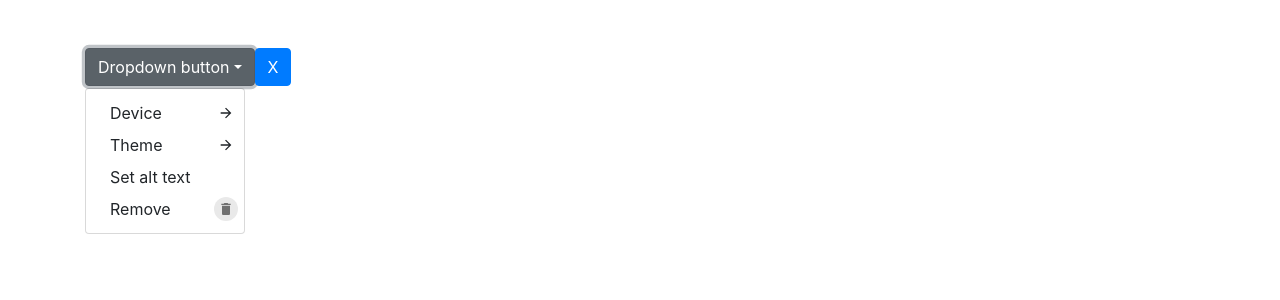
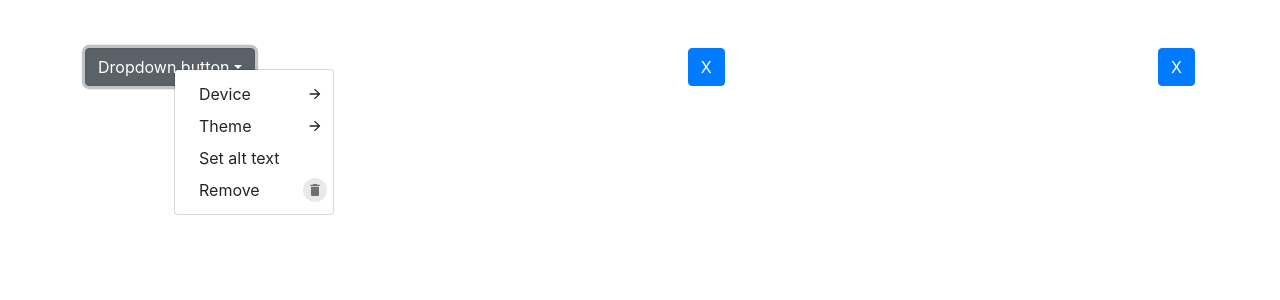
Before and after one commit to Nadav42/react-nested-dropdown-menu, a React (Create React App) app: page / in a window 1280 px wide. Both pictures are taken after a click on the button "Dropdown button". Shown: the top 300 px of the page. Built offline with nearby package versions, Linux system fonts and the light colour scheme.

Commit message:
fixed dropdown overflow out of screen

```diff
--- a/src/components/App.js
+++ b/src/components/App.js
@@ -1,6 +1,7 @@
 import React, { useState, useEffect } from 'react';
 import { DropdownMenu, DropdownSubMenu, DropdownItem } from './Dropdown';
 import { MdDelete, MdTranslate } from "react-icons/md";
+import '../main.css';
 
 const ButtonTest = ({ toggleOpen }) => {
 	return (
@@ -10,20 +11,24 @@ const ButtonTest = ({ toggleOpen }) => {
 
 const ButtonTest2 = ({ toggleOpen }) => {
 	return (
-		<button className="btn btn-primary" onClick={toggleOpen}>X</button>
+		<button className="btn btn-primary" onClick={(e) => toggleOpen(e)}>X</button>
 	);
 }
 
 const App = () => {
 	return (
-		<div className="container mt-5">
+		<div className="container mt-5 drop-test">
 			<span>
 				<DropdownMenu Button={ButtonTest}>
 					<DropdownSubMenu>
-						<DropdownItem title="Device" onClick={() => { console.log("clicked item #1") }} switchToMenu="devices" />
+						<DropdownItem title="Device" switchToMenu="devices" />
 						<DropdownItem title="Theme" switchToMenu="themes" />
 						<DropdownItem title="Set alt text" />
 						<DropdownItem title="Remove" rightIcon={<MdDelete />} rightCircle />
+					</DropdownSubMenu>
+					<DropdownSubMenu menuKey="devices" >
+						<DropdownItem title="Desktop" />
+						<DropdownItem title="Mobile" />
 					</DropdownSubMenu>
 					<DropdownSubMenu menuKey="themes" >
 						<DropdownItem title="Game" />
@@ -45,6 +50,32 @@ const App = () => {
 					<DropdownItem title="Remove" rightIcon={<MdDelete />} />
 				</DropdownMenu>
 			</span>
+			<span>
+				<DropdownMenu Button={ButtonTest2}>
+					<DropdownSubMenu>
+						<DropdownItem title="Device" switchToMenu="devices" />
+						<DropdownItem title="Theme" switchToMenu="themes" />
+						<DropdownItem title="Set alt text" />
+						<DropdownItem title="Remove" rightIcon={<MdDelete />} rightCircle />
+					</DropdownSubMenu>
+					<DropdownSubMenu menuKey="devices" >
+						<DropdownItem title="Desktop" />
+						<DropdownItem title="Mobile" />
+					</DropdownSubMenu>
+					<DropdownSubMenu menuKey="themes" >
+						<DropdownItem title="Game" />
+						<DropdownItem title="Paylines" />
+						<DropdownItem title="Big Win" />
+						<DropdownItem title="Free Spins" />
+						<DropdownItem title="Paytable" />
+						<DropdownItem title="Bonus" />
+					</DropdownSubMenu>
+					<DropdownSubMenu menuKey="language" >
+						<DropdownItem title="English" />
+						<DropdownItem title="French" />
+					</DropdownSubMenu>
+				</DropdownMenu>
+			</span>
 		</div >
 	);
 };
--- a/src/components/Dropdown.css
+++ b/src/components/Dropdown.css
@@ -2,6 +2,7 @@
     display: flex;
     justify-content: space-between;
     padding-right: 6px;
+    cursor: pointer;
 }
 
 .dropdown-item-container .dropdown-item-title {
--- a/src/components/Dropdown.js
+++ b/src/components/Dropdown.js
@@ -1,6 +1,11 @@
 import React, { useState, useRef, useEffect } from 'react';
 import { MdArrowForward, MdArrowBack } from "react-icons/md";
 import "./Dropdown.css";
+
+// stop react warnings on empty href
+const LinkWithoutWarnings = ({ className, onClick, href, children }) => {
+    return <a className={className} onClick={onClick} href={href}>{children}</a>;
+}
 
 // hook
 function useOutsideAlerter(ref, callback) {
@@ -20,16 +25,101 @@ function useOutsideAlerter(ref, callback) {
     }, [ref, callback]);
 }
 
+// hook
+function useWindowSize() {
+    const [windowSize, setWindowSize] = useState({ width: undefined, height: undefined });
+
+    useEffect(() => {
+        function handleResize() {
+            setWindowSize({ width: window.innerWidth, height: window.innerHeight });
+        }
+
+        // Add event listener
+        window.addEventListener("resize", handleResize);
+
+        // Call handler right away so state gets updated with initial window size
+        handleResize();
+
+        // Remove event listener on cleanup
+        return () => window.removeEventListener("resize", handleResize);
+    }, []); // Empty array ensures that effect is only run on mount
+
+    return windowSize;
+}
+
 // for inner usage
-const DropdownMenuBody = ({ open, children }) => {
+const DropdownMenuBody = ({ open, xClickPos, yClickPos, activeMenu, children }) => {
+    const menuRef = useRef(null);
+    const [xPos, setXPos] = useState(xClickPos);
+    const [yPos, setYPos] = useState(yClickPos);
+    const screenSize = useWindowSize();
+
+    const spaceFromMouse = 5; // a bit of spacing from the click pos
     const baseClass = open ? "dropdown-menu show" : "dropdown-menu";
+    let dropdownStyle = {};
+
+    if (xPos != null && yPos != null) {
+        dropdownStyle = { position: "fixed", top: yPos, left: xPos + spaceFromMouse };
+    }
+
+    useEffect(() => {
+        if (!open || xClickPos == null || yClickPos == null || !menuRef.current) {
+            return;
+        }
+
+        const screenWidth = window.innerWidth || document.documentElement.clientWidth || document.body.clientWidth;
+        const screenHeight = window.innerHeight || document.documentElement.clientHeight || document.body.clientHeight;
+
+        let xLeft = xClickPos;
+        let yTop = yClickPos;
+        let tooltipHeight = menuRef.current.scrollHeight;
+        let tooltipWidth = menuRef.current.scrollWidth;
+
+        let needsFixing = false;
+
+        // out of right border
+        if (xLeft > screenWidth - tooltipWidth) {
+            xLeft = xClickPos - tooltipWidth - (2 * spaceFromMouse);
+            needsFixing = true;
+        }
+
+        // out of bottom border
+        if (yTop > screenHeight - tooltipHeight) {
+            //yTop = yTop - tooltipHeight - (2 * spaceFromMouse);
+            yTop = yTop - tooltipHeight; //+ itemRect.height;
+            needsFixing = true;
+        }
+
+        // if it goes out of right edge of screen AND left edge of screen then try putting it in the middle
+        if (needsFixing && xLeft < 0) {
+            let freeSpace = Math.max(screenWidth - tooltipWidth, 0); // if there is no space (negative) take 0
+            xLeft = 0 + (freeSpace / 2) - (2 * spaceFromMouse);
+        }
+
+        // if it goes out of top edge of screen AND bottom edge of screen then try putting it in the middle
+        if (needsFixing && yTop < 0) {
+            let freeSpace = Math.max(screenHeight - tooltipHeight, 0); // if there is no space (negative) take 0
+            //yTop = 0 + (freeSpace / 2) - (2 * spaceFromMouse);
+            yTop = 0 + (freeSpace / 2);
+        }
+
+        if (xPos !== xLeft || yPos !== yTop) {
+            needsFixing = true;
+        }
+
+        if (needsFixing) {
+            console.log("needsFixing")
+            setXPos(xLeft);
+            setYPos(yTop);
+        }
+    }, [open, xClickPos, yClickPos, activeMenu, screenSize, menuRef])
 
     if (!open) {
         return null;
     }
 
     return (
-        <div className={baseClass}>
+        <div className={baseClass} style={dropdownStyle} ref={menuRef}>
             {children}
         </div>
     );
@@ -61,44 +151,44 @@ export const DropdownItem = ({ title, switchToMenu, changeActiveMenu, closeMenu,
 
     if (leftIcon && rightIcon) {
         return (
-            <a className={containerClass} href="#" onClick={handleClick}>
+            <LinkWithoutWarnings className={containerClass} onClick={handleClick}>
                 <div className={`dropdown-item-title`}>
                     <span className={leftIconClass}>{leftIcon}</span>
                     <span className="title-text">{title}</span>
                 </div>
                 <span className={rightIconClass}>{rightIcon}</span>
-            </a>
+            </LinkWithoutWarnings>
         );
     }
 
     if (rightIcon) {
         return (
-            <a className={containerClass} href="#" onClick={handleClick}>
+            <LinkWithoutWarnings className={containerClass} onClick={handleClick}>
                 <div className="dropdown-item-title">
                     <span className="title-text">{title}</span>
                 </div>
                 <span className={rightIconClass}>{rightIcon}</span>
-            </a>
+            </LinkWithoutWarnings>
         );
     }
 
     if (leftIcon) {
         return (
-            <a className={containerClass} href="#" onClick={handleClick}>
+            <LinkWithoutWarnings className={containerClass} onClick={handleClick}>
                 <div className="dropdown-item-title">
                     <span className={leftIconClass}>{leftIcon}</span>
                     <span className="title-text">{title}</span>
                 </div>
-            </a>
+            </LinkWithoutWarnings>
         );
     }
 
     return (
-        <a className={containerClass} href="#" onClick={handleClick}>
+        <LinkWithoutWarnings className={containerClass} onClick={handleClick}>
             <div className="dropdown-item-title">
                 <span className="title-text">{title}</span>
             </div>
-        </a>
+        </LinkWithoutWarnings>
     );
 }
 
@@ -122,7 +212,7 @@ export const DropdownSubMenu = ({ menuKey, activeMenu, changeActiveMenu, closeMe
             return (
                 <>
                     <DropdownItem title="Back" className="back-btn" onClick={() => changeActiveMenu(null)} leftIcon={<MdArrowBack />} />
-                    <div class="dropdown-divider"></div>
+                    <div className="dropdown-divider"></div>
                     {childrenWithProps}
                 </>
             );
@@ -135,12 +225,19 @@ export const DropdownSubMenu = ({ menuKey, activeMenu, changeActiveMenu, closeMe
 }
 
 // DropdownMenu
-export const DropdownMenu = ({ Button, children }) => {
+export const DropdownMenu = ({ Button, disableFixed, children }) => {
     const [isOpen, setIsOpen] = useState(false);
     const [activeMenu, setActiveMenu] = useState(null);
+    const [xClickPos, setXClickPos] = useState(null);
+    const [yClickPos, setYClickPos] = useState(null);
     const wrapperRef = useRef(null);
 
-    const toggleOpen = () => {
+    const toggleOpen = (e) => {
+        if (e && e.clientX && e.clientY && !disableFixed) {
+            setXClickPos(e.clientX);
+            setYClickPos(e.clientY);
+        }
+
         setIsOpen(!isOpen);
         setActiveMenu(null);
     }
@@ -148,6 +245,8 @@ export const DropdownMenu = ({ Button, children }) => {
     const closeMenu = () => {
         setIsOpen(false);
         setActiveMenu(null);
+        setXClickPos(null);
+        setYClickPos(null);
     }
 
     const changeActiveMenu = (menuKey) => {
@@ -168,9 +267,16 @@ export const DropdownMenu = ({ Button, children }) => {
         <>
             <div className="dropdown" style={{ display: "inline-block" }} ref={wrapperRef}>
                 <Button toggleOpen={toggleOpen} />
-                <DropdownMenuBody open={isOpen}>
-                    {childrenWithProps}
-                </DropdownMenuBody>
+                {isOpen ?
+                    (
+                        <DropdownMenuBody open={isOpen} xClickPos={xClickPos} yClickPos={yClickPos} activeMenu={activeMenu}>
+                            {childrenWithProps}
+                        </DropdownMenuBody>
+                    )
+                    : (
+                        null
+                    )
+                }
             </div>
         </>
     );
--- a/src/main.css
+++ b/src/main.css
@@ -0,0 +1,4 @@
+.drop-test {
+    display: flex;
+    justify-content: space-between;
+}
```
